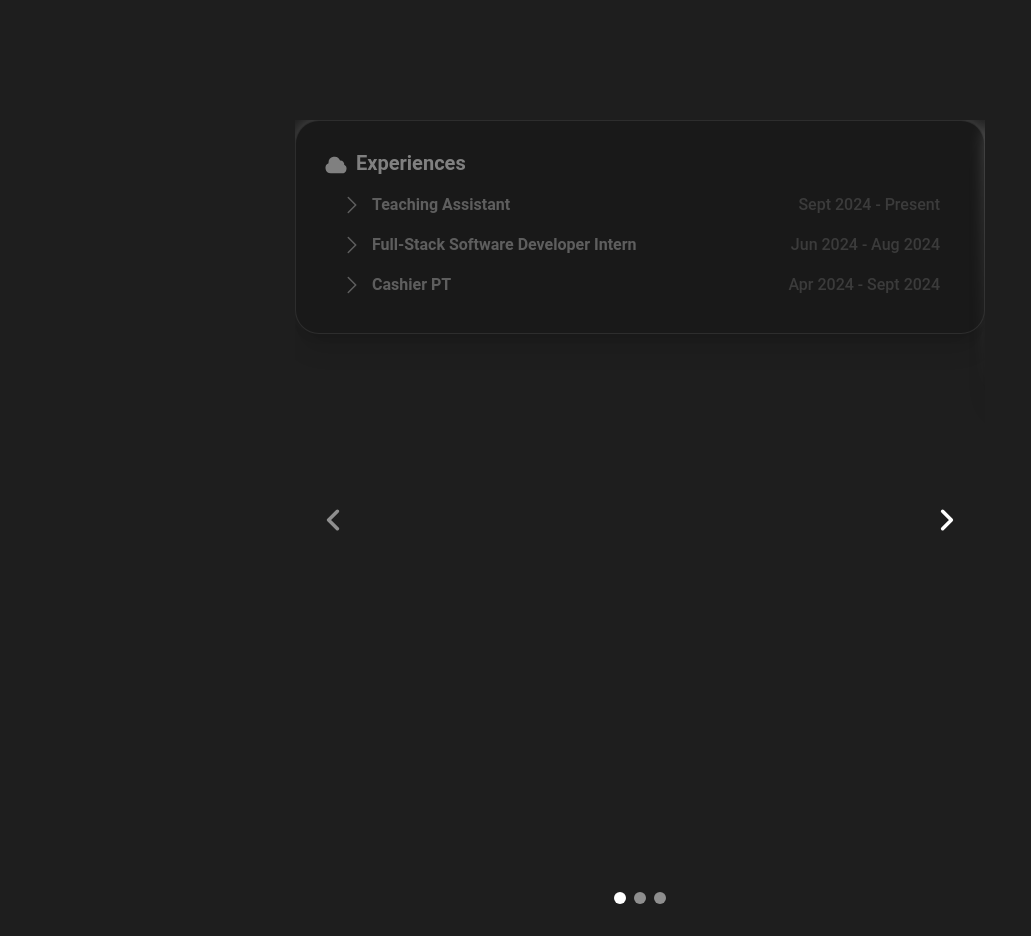
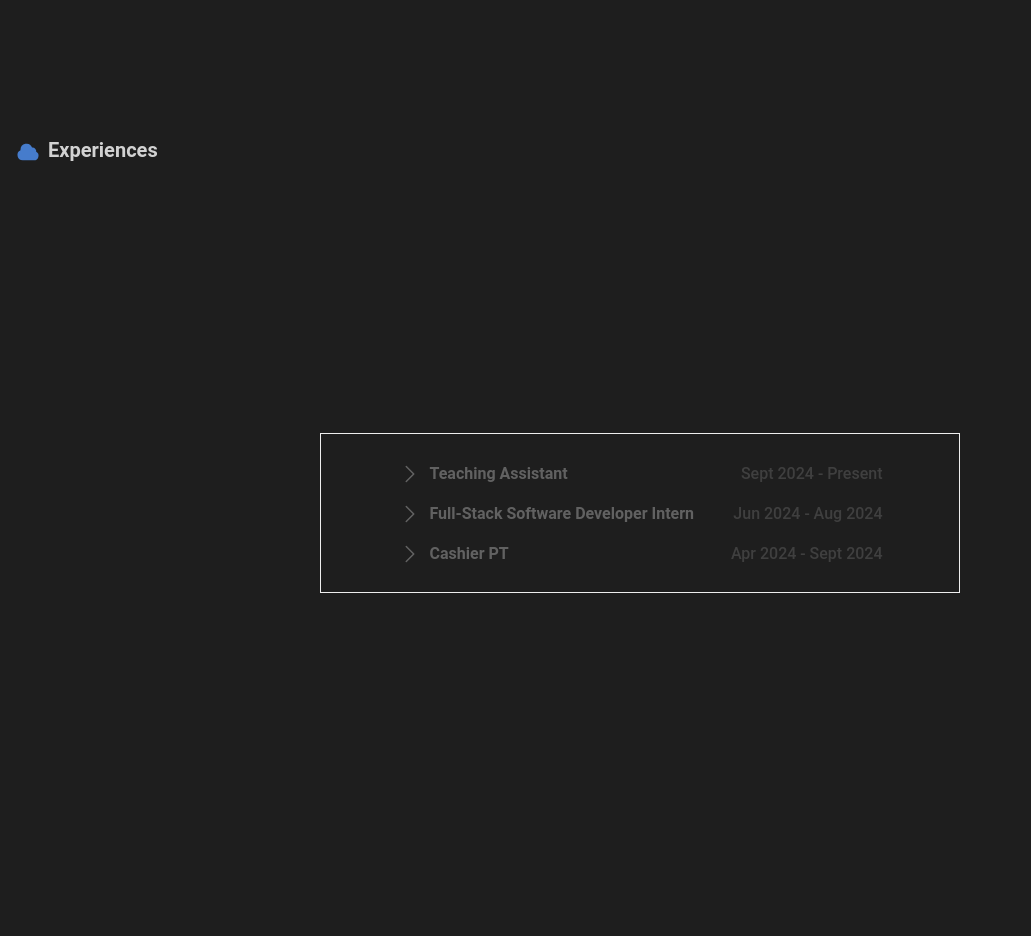
Before and after one commit to phuongwj/portfolio-101, a Next.js app: page / in a window 1280 px wide. Shown: the part 680-1616 px from the top of the page, without its empty margins (0-1031 px from the left). Built offline with nearby package versions, Linux system fonts and the light colour scheme.

Commit message:
Updated stuffs for winter

```diff
--- a/src/app/components/Experiences.jsx
+++ b/src/app/components/Experiences.jsx
@@ -8,24 +8,21 @@ export default function Experiences() {
     const expsSorted = exps.sort((a, b) => b.id - a.id);
 
     return (
-        <section className="relative group/bgg">
-            <section
-                className="absolute h-full w-full rounded-3xl blur bg-gradient-to-b from-white opacity-25 group-hover/bgg:opacity-70 transition duration-700"
-            >
-            </section>
-            <main className="relative flex flex-col gap-3 px-7 pt-7 pb-3 rounded-3xl shadow-xl bg-secondary border transition duration-700 group-hover/bgg:border-secondaryC border-secondaryC/40">
-                <section className="flex flex-row gap-2 pb-1">
+        <section className="h-screen">
+            <section className="flex flex-row gap-2 m-4">
                 <section className="pt-1">
                     {/* Cloud Icon */}
-                        <svg xmlns="http://www.w3.org/2000/svg" viewBox="0 0 24 24" className="size-6 transition duration-500 fill-white/45 group-hover/bgg:fill-mainC">
+                    <svg xmlns="http://www.w3.org/2000/svg" viewBox="0 0 24 24" className="size-6 transition duration-500 fill-mainC">
                         <path fillRule="evenodd"
                         d="M4.5 9.75a6 6 0 0 1 11.573-2.226 3.75 3.75 0 0 1 4.133 4.303A4.5 4.5 0 0 1 18 20.25H6.75a5.25 5.25 0 0 1-2.23-10.004 6.072 6.072 0 0 1-.02-.496Z" clipRule="evenodd" />
                     </svg>
                 </section>
-                    <p className="font-bold text-xl text-white/45 transition duration-500 group-hover/bgg:text-white/80"> Experiences </p>
+                <p className="font-bold text-xl transition duration-500 text-white/80"> Experiences </p>
             </section>
-                <section className="h-32 px-4 overflow-y-scroll">
-                    <ul className="max-h-full flex flex-col gap-4">
+            <section className="flex justify-center items-center h-5/6">
+                <main className="group/bgg flex flex-col h-40 gap-3 w-1/2 px-7 pt-7 pb-3 border">
+                    <section className="h-32 w-fit flex justify-center overflow-y-scroll">
+                        <ul className="max-h-full flex flex-col w-5/6 gap-4">
                             {expsSorted.map((exp) => (
                                 <li key={exp.id} className="relative group/list flex flex-col transition duration-500 hover:bg-huh/30">
                                     {/* Invisible checkbox */}
@@ -33,7 +30,7 @@ export default function Experiences() {
                                         className="absolute peer w-full h-6 z-10 opacity-0 cursor-pointer"
                                         type="checkbox"
                                     />
-                                <section className="text-base flex flex-row pl-8 justify-between gap-32">
+                                    <section className="text-base flex flex-row justify-between pl-8">
                                         <h2 className="text-white/30 group-hover/bgg:text-white/65 group-hover/list:text-mainC/100 group-hover/bgg:group-hover/list:text-mainC/100 transition duration-500 font-semibold">{exp.title}</h2>
                                         <p className="text-white/15 group-hover/bgg:text-white/30 group-hover/bgg:group-hover/list:text-white/50 transition duration-500 font-medium">{exp.time}</p>
                                     </section>
@@ -55,5 +52,8 @@ export default function Experiences() {
                     </section>
                 </main>
             </section>
+        </section>
     )
 }
+
+// bg-secondary border transition duration-700 group-hover/bgg:border-secondaryC border-secondaryC/40
--- a/src/app/page.js
+++ b/src/app/page.js
@@ -1,6 +1,6 @@
 'use client';
 import React from 'react'
-import { Carousel } from "@material-tailwind/react";
+import { Carousel, IconButton } from "@material-tailwind/react";
 import Header from "@/app/components/Header";
 import Experiences from "@/app/components/Experiences";
 import Projects from "@/app/components/Projects";
@@ -10,12 +10,10 @@ export default function page() {
   return (
     <main className="flex flex-col items-center">
           <Header/>
-          <section className="max-w-[690px] h-screen">
-            <Carousel>
+          <section>
               <Experiences/>
-              <Projects/>
-              <Toolbox/>
-            </Carousel>
+              {/* <Projects/>
+              <Toolbox/> */}
           </section>
     </main>
   )
```
Lines whose indentation alone changed are shown as unchanged.
